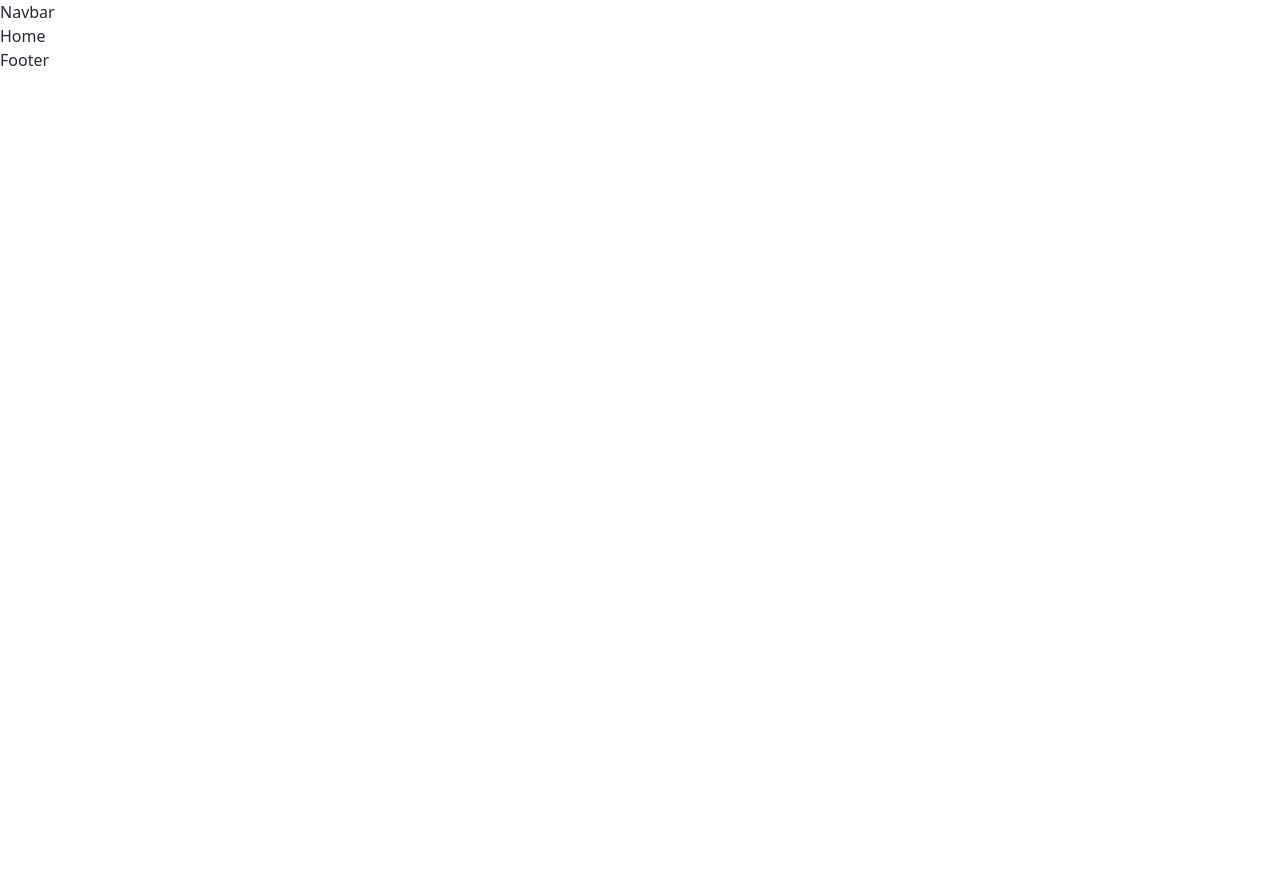
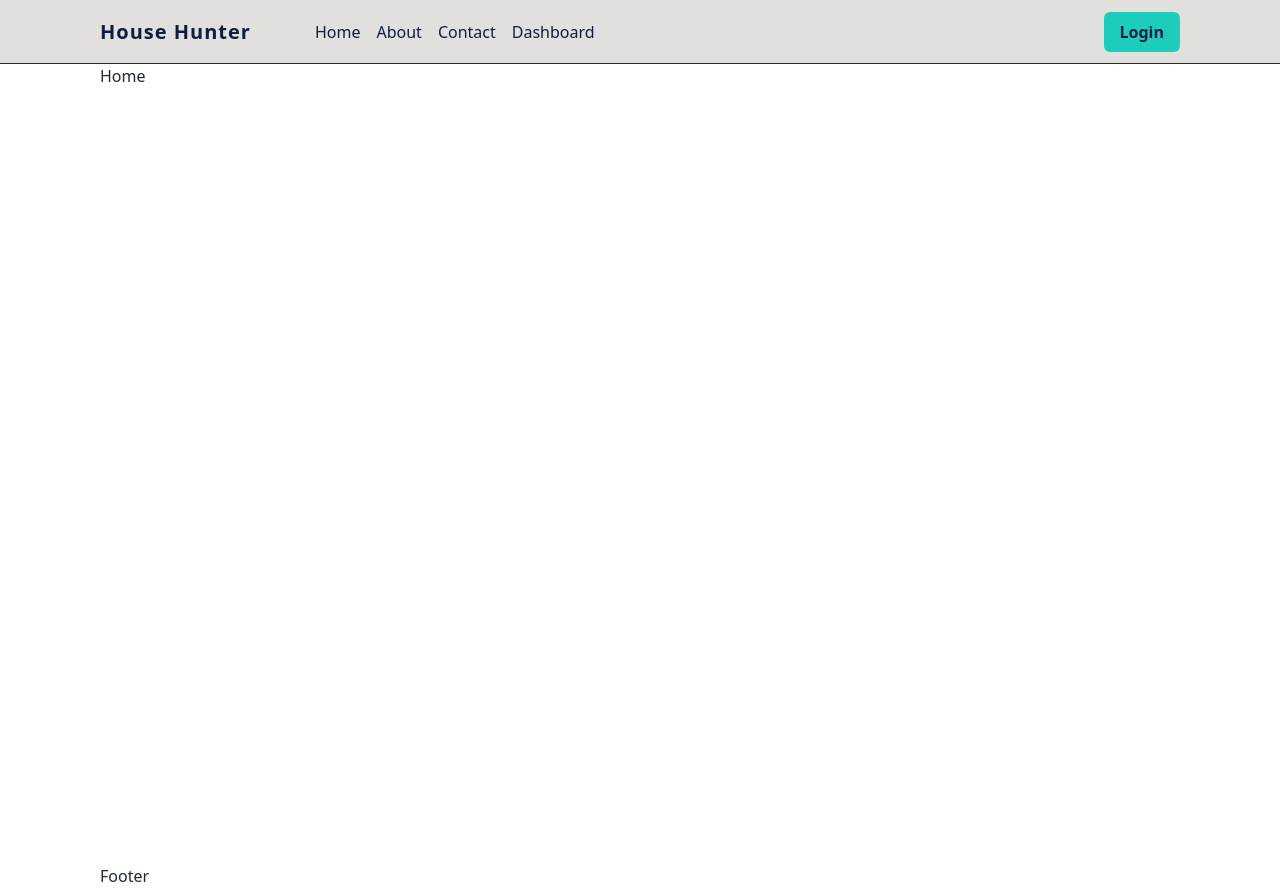
Before and after one commit to rejaulkariim/house-hunter-client, a React (Vite) app: page / in a window 1280 px wide. Before the commit the page ends 800 px from the top, so only its background shows below. Built offline with nearby package versions, Linux system fonts and the light colour scheme.

Commit message:
added navbar

```diff
--- a/src/App.jsx
+++ b/src/App.jsx
@@ -3,7 +3,7 @@ import router from "./Routes/Routes";
 
 function App() {
   return (
-    <main>
+    <main className="max-w-[1080px] mx-auto">
       <RouterProvider router={router}></RouterProvider>
     </main>
   );
--- a/src/Pages/Home.jsx
+++ b/src/Pages/Home.jsx
@@ -1,8 +1,8 @@
-import React from 'react'
+
 
 function Home() {
   return (
-    <div>Home</div>
+    <div className='min-h-screen mt-16'>Home</div>
   )
 }
 
--- a/src/components/Navbar.jsx
+++ b/src/components/Navbar.jsx
@@ -1,9 +1,36 @@
-
+import { Link } from "react-router-dom";
 
 function Navbar() {
   return (
-    <div>Navbar</div>
-  )
+    <header className="fixed left-0 top-0 right-0 backdrop:blur h-16 z-50 bg-light border-b">
+      <nav className="max-w-[1080px] mx-auto h-full flex justify-between items-center">
+        <div className="flex items-center gap-16">
+          <Link to="/" className="text-xl text-dark font-bold tracking-wider">
+            House Hunter
+          </Link>
+          <div className="flex items-center gap-4">
+            <Link to="/" className="text-dark">
+              Home
+            </Link>
+            <Link to="/about" className="text-dark">
+              About
+            </Link>
+            <Link to="/contact" className="text-dark">
+              Contact
+            </Link>
+            <Link to="/dashboard" className="text-dark">
+              Dashboard
+            </Link>
+          </div>
+        </div>
+        <div>
+          <button className="py-2 px-4 bg-accent text-dark font-semibold rounded-md">
+            Login
+          </button>
+        </div>
+      </nav>
+    </header>
+  );
 }
 
-export default Navbar
+export default Navbar;
```
